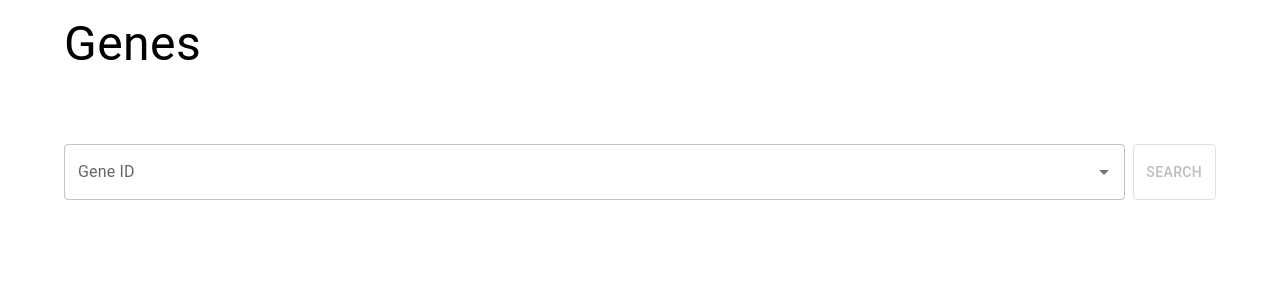
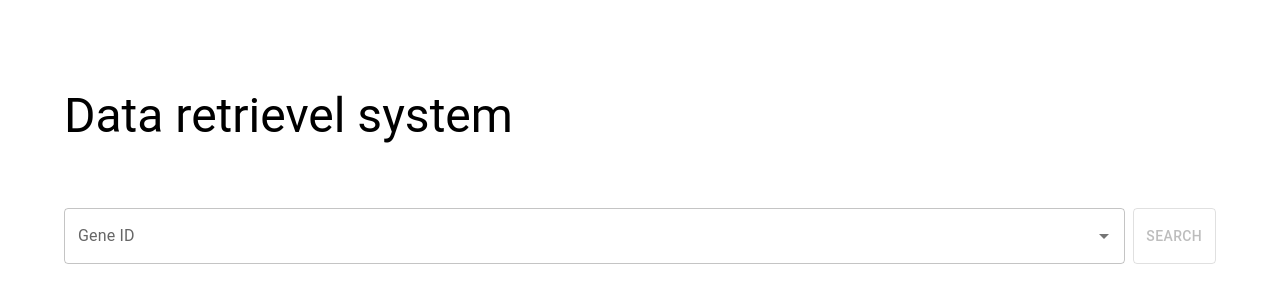
Before and after one commit to dincengincan/data-analysis-system, a React (Vite) app in the folder client/: page / in a window 1280 px wide. Shown: the top 302 px of the page. Built offline with nearby package versions, Linux system fonts and the light colour scheme.

Commit message:
Fix skeleton size and organize UI

```diff
--- a/client/src/App.tsx
+++ b/client/src/App.tsx
@@ -1,5 +1,5 @@
 import { QueryClient, QueryClientProvider } from "@tanstack/react-query";
-import Homepage from "./components/Homepage";
+import Homepage from "./pages/Homepage";
 
 import { ThemeProvider, createTheme } from "@mui/material/styles";
 
--- a/client/src/components/GenesTable.tsx
+++ b/client/src/components/GenesTable.tsx
@@ -11,7 +11,6 @@ import {
 } from "@mui/material";
 
 type GenesTableProps = {
-  isLoading: boolean;
   genesData?: Gene[];
   onAnalyzeClick: (gene: string) => void;
 };
@@ -28,11 +27,7 @@ type Gene = {
   exper_rep3: number;
 };
 
-export const GenesTable = ({
-  isLoading,
-  genesData,
-  onAnalyzeClick,
-}: GenesTableProps) => {
+export const GenesTable = ({ genesData, onAnalyzeClick }: GenesTableProps) => {
   const tableContent = (
     <TableContainer component={Paper}>
       <Table padding="normal">
@@ -75,13 +70,5 @@ export const GenesTable = ({
     </TableContainer>
   );
 
-  if (isLoading) {
-    return (
-      <Skeleton height="200px" width="100%">
-        {tableContent}
-      </Skeleton>
-    );
-  }
-
   return tableContent;
 };
--- a/client/src/components/Homepage.tsx
+++ /dev/null
@@ -1,147 +0,0 @@
-import { useQuery } from "@tanstack/react-query";
-import { GenesTable } from "./GenesTable";
-import { Layout } from "./Layout";
-import { useState } from "react";
-import { AnalysisCard } from "./AnalysisCard";
-import { AnalysisChart } from "./AnalysisChart";
-import {
-  Autocomplete,
-  Box,
-  Button,
-  Skeleton,
-  TextField,
-  Typography,
-} from "@mui/material";
-import { useDebounce } from "../hooks/useDebounce";
-
-const Homepage = () => {
-  const [selectedGenes, setSelectedGenes] = useState<string[]>([]);
-  const [geneToAnalyze, setGeneToAnalyze] = useState("");
-  const [input, setInput] = useState("");
-
-  const debouncedSearchValue = useDebounce(input);
-
-  const {
-    data: genesTableData,
-    isLoading: isGenesTableLoading,
-    refetch,
-  } = useQuery({
-    queryKey: ["geneDetails"],
-    enabled: false,
-    queryFn: async () => {
-      const apiUrl = new URL("http://localhost:8080/api/genes/gene");
-      selectedGenes.forEach((gene) => apiUrl.searchParams.append("name", gene));
-
-      const data = await fetch(apiUrl);
-      return await data.json();
-    },
-  });
-
-  const { data: geneNames, isLoading: isGeneNamesLoading } = useQuery({
-    queryKey: ["geneNames"],
-    enabled: debouncedSearchValue.length > 2,
-    queryFn: async () => {
-      const data = await fetch(
-        `http://localhost:8080/api/genes?search=${debouncedSearchValue}`
-      );
-      return await data.json();
-    },
-  });
-
-  const { data: analysisData, isLoading: isAnalysisLoading } = useQuery({
-    queryKey: ["analysis", geneToAnalyze],
-    enabled: !!geneToAnalyze,
-    queryFn: async () => {
-      const data = await fetch(
-        `http://localhost:8080/api/genes/analysis?gene=${geneToAnalyze}`
-      );
-      return await data.json();
-    },
-  });
-
-  const { data: outliersData, isLoading: isOutliersLoading } = useQuery({
-    queryKey: ["outliers", geneToAnalyze],
-    enabled: !!geneToAnalyze,
-    queryFn: async () => {
-      const data = await fetch(
-        `http://localhost:8080/api/genes/outliers?gene=${geneToAnalyze}`
-      );
-      return await data.json();
-    },
-  });
-
-  return (
-    <Layout>
-      <Typography paddingBottom={8} fontSize="xxx-large">
-        Genes
-      </Typography>
-      <Box display="flex" width="100%" gap={1}>
-        <Autocomplete
-          loading={isGeneNamesLoading}
-          multiple
-          fullWidth
-          noOptionsText="Type to search"
-          inputValue={input}
-          value={selectedGenes}
-          onChange={(_, newValue: string[] | null) => {
-            if (newValue) {
-              setSelectedGenes(newValue);
-              setInput("");
-            }
-          }}
-          onInputChange={(_, newInputValue) => {
-            setInput(newInputValue);
-          }}
-          options={geneNames ?? []}
-          renderInput={(params) => <TextField {...params} label="Gene ID" />}
-        />
-        <Button
-          disabled={selectedGenes.length < 1}
-          variant="outlined"
-          onClick={() => refetch()}
-        >
-          Search
-        </Button>
-      </Box>
-      <Box paddingTop={8} display="flex" flexDirection="column" gap={3}>
-        {genesTableData?.error ? (
-          <p>{genesTableData.error}</p>
-        ) : (
-          genesTableData && (
-            <GenesTable
-              onAnalyzeClick={(gene) => setGeneToAnalyze(gene)}
-              isLoading={isGenesTableLoading}
-              genesData={genesTableData}
-            />
-          )
-        )}
-
-        {isAnalysisLoading ? (
-          <Skeleton height="340px" width="100%" />
-        ) : (
-          analysisData && (
-            <AnalysisCard
-              geneName={geneToAnalyze}
-              mean={analysisData.mean}
-              median={analysisData.median}
-              variance={analysisData.variance}
-            />
-          )
-        )}
-
-        {isOutliersLoading ? (
-          <Skeleton height="340px" width="100%" />
-        ) : (
-          outliersData && (
-            <AnalysisChart
-              geneName={geneToAnalyze}
-              analysisData={outliersData}
-            />
-          )
-        )}
-      </Box>
-    </Layout>
-  );
-};
-
-export default Homepage;
--- a/client/src/components/Layout.tsx
+++ b/client/src/components/Layout.tsx
@@ -5,5 +5,5 @@ type LayoutProps = {
 };
 
 export const Layout = ({ children }: LayoutProps) => {
-  return <Container>{children}</Container>;
+  return <Container maxWidth="lg">{children}</Container>;
 };
--- /dev/null
+++ b/client/src/components/SearchField.tsx
@@ -0,0 +1,62 @@
+import { useState } from "react";
+import { useDebounce } from "../hooks/useDebounce";
+import { useQuery } from "@tanstack/react-query";
+import { Autocomplete, Button, TextField } from "@mui/material";
+
+type SearchFieldProps = {
+  onSearchClick: () => void;
+  selectedGenes: string[];
+  setSelectedGenes: (genes: string[]) => void;
+};
+
+export const SearchField = ({
+  onSearchClick,
+  selectedGenes,
+  setSelectedGenes,
+}: SearchFieldProps) => {
+  const [input, setInput] = useState("");
+
+  const debouncedSearchValue = useDebounce(input);
+
+  const { data: geneNames, isLoading: isGeneNamesLoading } = useQuery({
+    queryKey: ["geneNames"],
+    enabled: debouncedSearchValue.length > 2,
+    queryFn: async () => {
+      const data = await fetch(
+        `http://localhost:8080/api/genes?search=${debouncedSearchValue}`
+      );
+      return await data.json();
+    },
+  });
+
+  return (
+    <>
+      <Autocomplete
+        loading={isGeneNamesLoading}
+        multiple
+        fullWidth
+        noOptionsText="Type to search"
+        inputValue={input}
+        value={selectedGenes}
+        onChange={(_, newValue: string[] | null) => {
+          if (newValue) {
+            setSelectedGenes(newValue);
+            setInput("");
+          }
+        }}
+        onInputChange={(_, newInputValue) => {
+          setInput(newInputValue);
+        }}
+        options={geneNames ?? []}
+        renderInput={(params) => <TextField {...params} label="Gene ID" />}
+      />
+      <Button
+        disabled={selectedGenes.length < 1}
+        variant="outlined"
+        onClick={onSearchClick}
+      >
+        Search
+      </Button>
+    </>
+  );
+};
--- /dev/null
+++ b/client/src/components/SkeletonLoader.tsx
@@ -0,0 +1,23 @@
+import { Skeleton } from "@mui/material";
+
+type SkeletonLoaderProps = {
+  children: React.ReactNode;
+  isLoading: boolean;
+  height: number;
+};
+
+export const SkeletonLoader = ({
+  children,
+  isLoading,
+  height,
+}: SkeletonLoaderProps) => {
+  if (isLoading) {
+    return (
+      <Skeleton variant="rectangular" height={height} width="100%">
+        {children}
+      </Skeleton>
+    );
+  }
+
+  return <>{children}</>;
+};
--- /dev/null
+++ b/client/src/pages/Homepage.tsx
@@ -0,0 +1,99 @@
+import { useQuery } from "@tanstack/react-query";
+import { GenesTable } from "../components/GenesTable";
+import { Layout } from "../components/Layout";
+import { useState } from "react";
+import { AnalysisCard } from "../components/AnalysisCard";
+import { AnalysisChart } from "../components/AnalysisChart";
+import { Box, Typography } from "@mui/material";
+import { SearchField } from "../components/SearchField";
+import { SkeletonLoader } from "../components/SkeletonLoader";
+
+const Homepage = () => {
+  const [geneToAnalyze, setGeneToAnalyze] = useState("");
+  const [selectedGenes, setSelectedGenes] = useState<string[]>([]);
+
+  const {
+    data: genesTableData,
+    isLoading: isGenesTableLoading,
+    refetch,
+  } = useQuery({
+    queryKey: ["geneDetails"],
+    enabled: false,
+    queryFn: async () => {
+      const apiUrl = new URL("http://localhost:8080/api/genes/gene");
+      selectedGenes.forEach((gene) => apiUrl.searchParams.append("name", gene));
+
+      const data = await fetch(apiUrl);
+      return await data.json();
+    },
+  });
+
+  const { data: analysisData, isLoading: isAnalysisLoading } = useQuery({
+    queryKey: ["analysis", geneToAnalyze],
+    enabled: !!geneToAnalyze,
+    queryFn: async () => {
+      const data = await fetch(
+        `http://localhost:8080/api/genes/analysis?gene=${geneToAnalyze}`
+      );
+      return await data.json();
+    },
+  });
+
+  const { data: outliersData, isLoading: isOutliersLoading } = useQuery({
+    queryKey: ["outliers", geneToAnalyze],
+    enabled: !!geneToAnalyze,
+    queryFn: async () => {
+      const data = await fetch(
+        `http://localhost:8080/api/genes/outliers?gene=${geneToAnalyze}`
+      );
+      return await data.json();
+    },
+  });
+
+  return (
+    <Layout>
+      <Typography paddingTop={10} variant="h3" paddingBottom={8}>
+        Data retrievel system
+      </Typography>
+      <Box display="flex" width="100%" gap={1}>
+        <SearchField
+          selectedGenes={selectedGenes}
+          setSelectedGenes={setSelectedGenes}
+          onSearchClick={refetch}
+        />
+      </Box>
+      <Box paddingTop={8} display="flex" flexDirection="column" gap={3}>
+        <SkeletonLoader isLoading={isGenesTableLoading} height={200}>
+          {genesTableData && (
+            <GenesTable
+              onAnalyzeClick={(gene) => setGeneToAnalyze(gene)}
+              genesData={genesTableData}
+            />
+          )}
+        </SkeletonLoader>
+
+        <SkeletonLoader isLoading={isAnalysisLoading} height={180}>
+          {analysisData && (
+            <AnalysisCard
+              geneName={geneToAnalyze}
+              mean={analysisData.mean}
+              median={analysisData.median}
+              variance={analysisData.variance}
+            />
+          )}
+        </SkeletonLoader>
+
+        <SkeletonLoader isLoading={isOutliersLoading} height={380}>
+          {outliersData && (
+            <AnalysisChart
+              geneName={geneToAnalyze}
+              analysisData={outliersData}
+            />
+          )}
+        </SkeletonLoader>
+      </Box>
+    </Layout>
+  );
+};
+
+export default Homepage;
```
